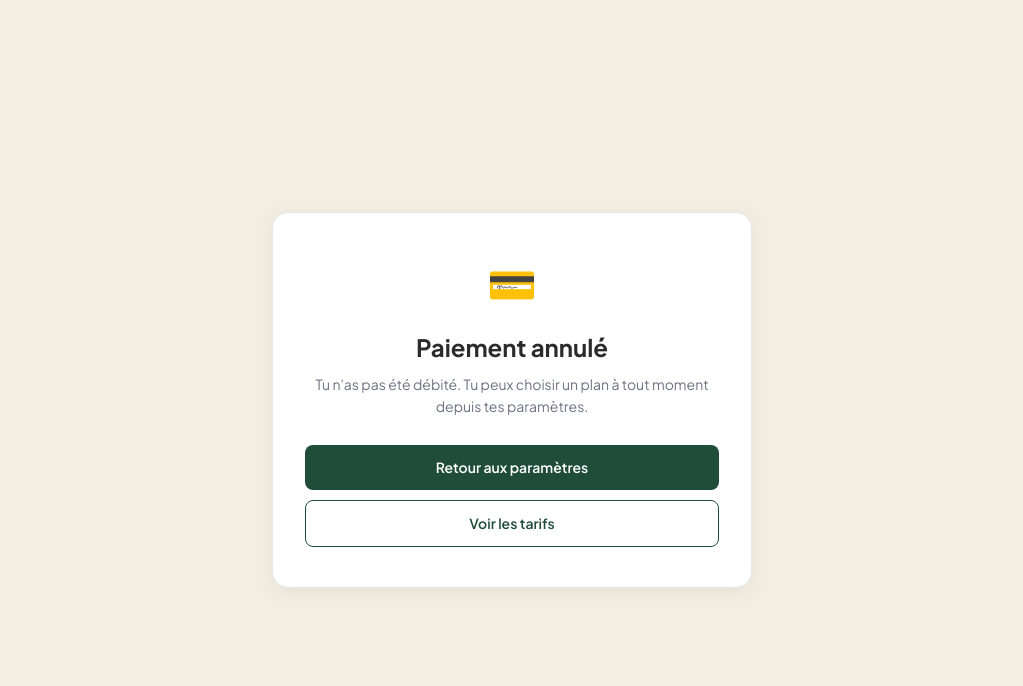
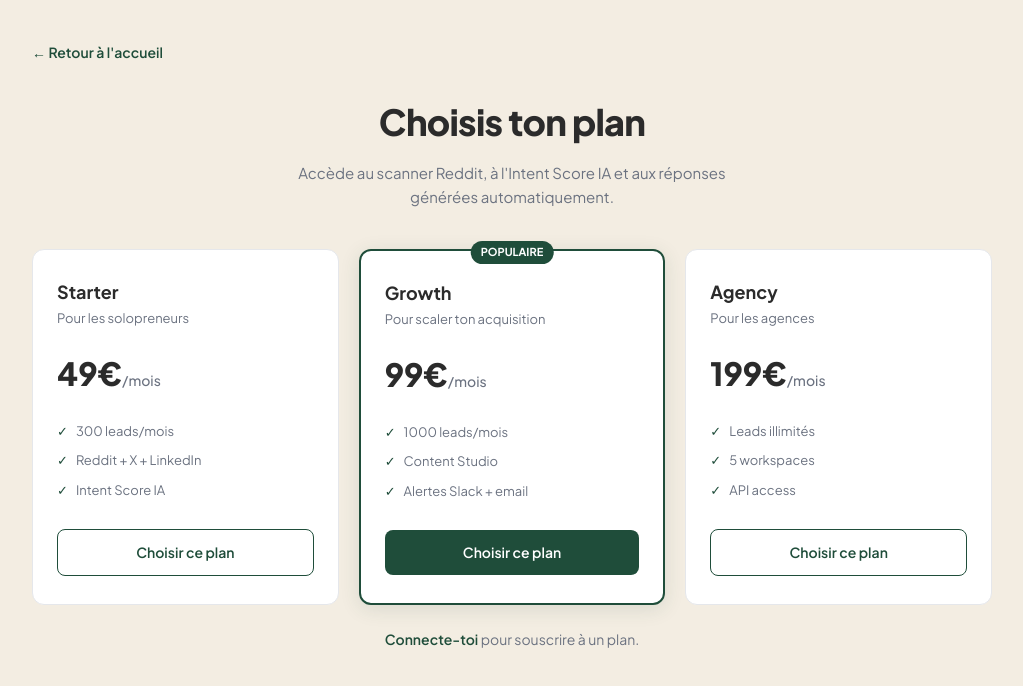
Before and after one commit to jolylouis59-cloud/leadhunter-ai, a Next.js app: page /pricing in a window 1280 px wide. Shown: the top 686 px of the page, without its empty margins (128-1151 px from the left). Built offline with nearby package versions, Linux system fonts and the light colour scheme; no server answers.

Commit message:
feat: flow post-signup pricing + page thank-you

```diff
--- a/app/login/page.tsx
+++ b/app/login/page.tsx
@@ -38,7 +38,7 @@ export default function LoginPage() {
       return;
     }
 
-    router.push("/dashboard");
+    router.push(tab === "signup" ? "/pricing" : "/dashboard");
     router.refresh();
   }
 
--- a/app/pricing/page.tsx
+++ b/app/pricing/page.tsx
@@ -1,96 +1,316 @@
+"use client";
+
+import { useEffect, useState } from "react";
 import Link from "next/link";
+import { createBrowserClient } from "@supabase/ssr";
+import { cardBase, colors, fontFamily, primaryButton } from "@/lib/dashboard-styles";
 
-const colors = {
-  bg: "#F3EDE2",
-  text: "#2B2B2B",
-  textMuted: "#6B7280",
-  accent: "#1F4D3A",
-  card: "#FFFFFF",
-  border: "#E5E7EB",
-};
+const supabase = createBrowserClient(
+  process.env.NEXT_PUBLIC_SUPABASE_URL!,
+  process.env.NEXT_PUBLIC_SUPABASE_ANON_KEY!
+);
+
+const PLANS = [
+  {
+    key: "starter",
+    name: "Starter",
+    price: "49€",
+    period: "/mois",
+    desc: "Pour les solopreneurs",
+    features: ["300 leads/mois", "Reddit + X + LinkedIn", "Intent Score IA"],
+    popular: false,
+    priceId: process.env.NEXT_PUBLIC_STRIPE_STARTER_PRICE_ID ?? "",
+  },
+  {
+    key: "growth",
+    name: "Growth",
+    price: "99€",
+    period: "/mois",
+    desc: "Pour scaler ton acquisition",
+    features: ["1000 leads/mois", "Content Studio", "Alertes Slack + email"],
+    popular: true,
+    priceId: process.env.NEXT_PUBLIC_STRIPE_GROWTH_PRICE_ID ?? "",
+  },
+  {
+    key: "agency",
+    name: "Agency",
+    price: "199€",
+    period: "/mois",
+    desc: "Pour les agences",
+    features: ["Leads illimités", "5 workspaces", "API access"],
+    popular: false,
+    priceId: process.env.NEXT_PUBLIC_STRIPE_AGENCY_PRICE_ID ?? "",
+  },
+];
 
 export default function PricingPage() {
+  const [isMobile, setIsMobile] = useState(false);
+  const [userId, setUserId] = useState<string | null>(null);
+  const [userEmail, setUserEmail] = useState("");
+  const [checkoutLoading, setCheckoutLoading] = useState<string | null>(null);
+  const [toast, setToast] = useState<string | null>(null);
+
+  useEffect(() => {
+    const check = () => setIsMobile(window.innerWidth < 768);
+    check();
+    window.addEventListener("resize", check);
+    return () => window.removeEventListener("resize", check);
+  }, []);
+
+  useEffect(() => {
+    async function loadUser() {
+      const {
+        data: { user },
+      } = await supabase.auth.getUser();
+      if (user) {
+        setUserId(user.id);
+        setUserEmail(user.email ?? "");
+      }
+    }
+    loadUser();
+  }, []);
+
+  useEffect(() => {
+    if (!toast) return;
+    const t = setTimeout(() => setToast(null), 4000);
+    return () => clearTimeout(t);
+  }, [toast]);
+
+  async function handleSelectPlan(priceId: string, planKey: string) {
+    console.log("click plan", priceId);
+
+    if (!priceId) {
+      setToast("Price ID Stripe non configuré pour ce plan.");
+      return;
+    }
+
+    if (!userId || !userEmail) {
+      setToast("Connecte-toi pour choisir un plan.");
+      return;
+    }
+
+    setCheckoutLoading(planKey);
+
+    try {
+      const res = await fetch("/api/stripe/checkout", {
+        method: "POST",
+        headers: { "Content-Type": "application/json" },
+        body: JSON.stringify({
+          priceId,
+          userId,
+          userEmail,
+        }),
+      });
+
+      const data = await res.json();
+
+      if (!res.ok || !data.url) {
+        setToast(data.error || "Erreur lors de la création du checkout");
+        return;
+      }
+
+      window.location.href = data.url;
+    } catch (e) {
+      setToast("Erreur checkout: " + (e instanceof Error ? e.message : String(e)));
+    } finally {
+      setCheckoutLoading(null);
+    }
+  }
+
   return (
     <div
       style={{
         minHeight: "100vh",
         background: colors.bg,
-        fontFamily: "'Plus Jakarta Sans', system-ui, sans-serif",
-        display: "flex",
-        alignItems: "center",
-        justifyContent: "center",
-        padding: "24px",
+        fontFamily,
+        padding: isMobile ? "24px 16px" : "40px 24px",
         boxSizing: "border-box",
       }}
     >
-      <div
+      <div style={{ maxWidth: "960px", margin: "0 auto" }}>
+        <Link
+          href="/"
           style={{
-          background: colors.card,
-          border: `1px solid ${colors.border}`,
-          borderRadius: "16px",
-          padding: "40px 32px",
-          maxWidth: "480px",
-          width: "100%",
-          textAlign: "center",
-          boxShadow: "0 4px 20px rgba(0,0,0,0.06)",
+            display: "inline-flex",
+            alignItems: "center",
+            gap: "6px",
+            fontSize: "14px",
+            fontWeight: 600,
+            color: colors.accent,
+            textDecoration: "none",
+            marginBottom: isMobile ? "24px" : "32px",
           }}
         >
-        <p style={{ margin: 0, fontSize: "40px" }}>💳</p>
+          ← Retour à l&apos;accueil
+        </Link>
+
+        <header style={{ marginBottom: isMobile ? "28px" : "40px", textAlign: "center" }}>
           <h1
             style={{
-            margin: "16px 0 8px",
-            fontSize: "24px",
+              margin: 0,
+              fontSize: isMobile ? "28px" : "36px",
+              fontWeight: 800,
+              color: colors.text,
+              letterSpacing: "-0.02em",
+            }}
+          >
+            Choisis ton plan
+          </h1>
+          <p
+            style={{
+              margin: "12px auto 0",
+              maxWidth: "480px",
+              fontSize: "15px",
+              color: colors.textMuted,
+              lineHeight: 1.6,
+            }}
+          >
+            Accède au scanner Reddit, à l&apos;Intent Score IA et aux réponses générées
+            automatiquement.
+          </p>
+        </header>
+
+        <div
+          style={
+            isMobile
+              ? { display: "flex", flexDirection: "column", gap: "16px" }
+              : {
+                  display: "grid",
+                  gridTemplateColumns: "repeat(3, 1fr)",
+                  gap: "20px",
+                }
+          }
+        >
+          {PLANS.map((plan) => (
+            <div
+              key={plan.key}
+              style={{
+                ...cardBase,
+                padding: isMobile ? "24px 20px" : "28px 24px",
+                position: "relative",
+                border: plan.popular
+                  ? `2px solid ${colors.accent}`
+                  : `1px solid ${colors.border}`,
+                boxShadow: plan.popular ? "0 4px 20px rgba(31,77,58,0.12)" : "none",
+              }}
+            >
+              {plan.popular && (
+                <span
+                  style={{
+                    position: "absolute",
+                    top: "-10px",
+                    left: "50%",
+                    transform: "translateX(-50%)",
+                    background: colors.accent,
+                    color: "#FFFFFF",
+                    fontSize: "11px",
                     fontWeight: 700,
+                    padding: "3px 10px",
+                    borderRadius: "20px",
+                  }}
+                >
+                  POPULAIRE
+                </span>
+              )}
+              <p style={{ margin: 0, fontSize: "18px", fontWeight: 700, color: colors.text }}>
+                {plan.name}
+              </p>
+              <p style={{ margin: "4px 0 0", fontSize: "13px", color: colors.textMuted }}>
+                {plan.desc}
+              </p>
+              <p
+                style={{
+                  margin: "20px 0 0",
+                  fontSize: "32px",
+                  fontWeight: 800,
                   color: colors.text,
                 }}
               >
-          Paiement annulé
-        </h1>
-        <p style={{ margin: 0, fontSize: "14px", color: colors.textMuted, lineHeight: 1.6 }}>
-          Tu n&apos;as pas été débité. Tu peux choisir un plan à tout moment depuis tes
-          paramètres.
+                {plan.price}
+                <span style={{ fontSize: "14px", fontWeight: 500, color: colors.textMuted }}>
+                  {plan.period}
+                </span>
               </p>
+              <ul style={{ margin: "20px 0 0", padding: 0, listStyle: "none" }}>
+                {plan.features.map((f) => (
+                  <li
+                    key={f}
+                    style={{
+                      fontSize: "13px",
+                      color: colors.textMuted,
+                      padding: "5px 0",
+                      display: "flex",
+                      gap: "8px",
+                    }}
+                  >
+                    <span style={{ color: colors.accent }}>✓</span> {f}
+                  </li>
+                ))}
+              </ul>
+              <button
+                type="button"
+                onClick={() => handleSelectPlan(plan.priceId, plan.key)}
+                disabled={checkoutLoading === plan.key}
+                style={{
+                  ...(plan.popular ? primaryButton(false, false) : {}),
+                  marginTop: "24px",
+                  width: "100%",
+                  padding: "12px 16px",
+                  fontSize: "14px",
+                  fontWeight: 600,
+                  borderRadius: "8px",
+                  cursor: checkoutLoading === plan.key ? "wait" : "pointer",
+                  fontFamily,
+                  opacity: checkoutLoading !== null && checkoutLoading !== plan.key ? 0.6 : 1,
+                  background: plan.popular ? colors.accent : "transparent",
+                  color: plan.popular ? "#FFFFFF" : colors.accent,
+                  border: plan.popular ? "none" : `1.5px solid ${colors.accent}`,
+                }}
+              >
+                {checkoutLoading === plan.key ? "Redirection…" : "Choisir ce plan"}
+              </button>
+            </div>
+          ))}
+        </div>
+
+        {!userId && (
+          <p
+            style={{
+              marginTop: "24px",
+              textAlign: "center",
+              fontSize: "14px",
+              color: colors.textMuted,
+            }}
+          >
+            <Link href="/login" style={{ color: colors.accent, fontWeight: 600 }}>
+              Connecte-toi
+            </Link>{" "}
+            pour souscrire à un plan.
+          </p>
+        )}
+      </div>
+
+      {toast && (
         <div
           style={{
-            display: "flex",
-            flexDirection: "column",
-            gap: "10px",
-            marginTop: "28px",
+            position: "fixed",
+            bottom: "24px",
+            left: "50%",
+            transform: "translateX(-50%)",
+            background: colors.text,
+            color: "#FFFFFF",
+            padding: "14px 24px",
+            borderRadius: "10px",
+            fontSize: "14px",
+            fontWeight: 500,
+            boxShadow: "0 8px 30px rgba(0,0,0,0.15)",
+            zIndex: 100,
+            maxWidth: "90vw",
           }}
         >
-          <Link
-            href="/dashboard/settings"
-            style={{
-              display: "block",
-              padding: "12px 20px",
-              background: colors.accent,
-              color: "#FFFFFF",
-              borderRadius: "8px",
-              fontSize: "14px",
-              fontWeight: 600,
-              textDecoration: "none",
-            }}
-          >
-            Retour aux paramètres
-          </Link>
-          <Link
-            href="/#pricing"
-            style={{
-              display: "block",
-              padding: "12px 20px",
-              background: "transparent",
-              color: colors.accent,
-              border: `1.5px solid ${colors.accent}`,
-              borderRadius: "8px",
-              fontSize: "14px",
-              fontWeight: 600,
-              textDecoration: "none",
-            }}
-          >
-            Voir les tarifs
-          </Link>
+          {toast}
         </div>
-      </div>
+      )}
     </div>
   );
 }
```
Also changed, not shown: app/api/stripe/checkout/route.ts (+16 -1 lines), app/thank-you/page.tsx (added, +72 -0 lines). Lines whose indentation alone changed are shown as unchanged.
